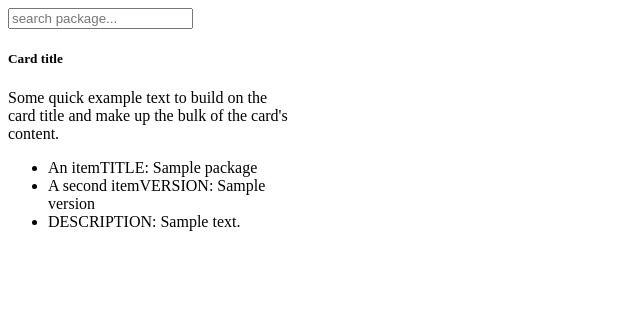
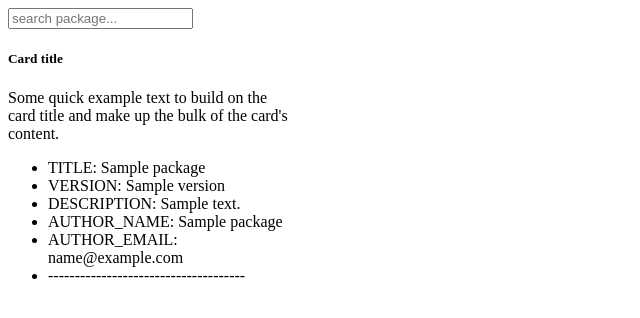
Before and after one commit to arturgorski14/PackageFinder, a Django app: template main/templates/main/index.html in a window 1280 px wide. Shown: the top 318 px of the page, without its empty margins (0-640 px from the left). Run offline with Django 4.2, Linux system fonts and the light colour scheme; the template is opened without the code that fills it: most values are stand-ins (such as "Sample title", 1, 10 or a date in 2020).

Commit message:
feat: Saving more values in ES

```diff
--- a/main/main_job.py
+++ b/main/main_job.py
@@ -29,9 +29,6 @@ def main_job():
             title=title,
             version=version,
             description=description,
-            # maintainer_name=maintainer_name,
-            # maintainer_name=maintainer_name,
-            # maintainer_name=maintainer_name,
         )
     print("MAIN JOB ENDED")
 
--- a/main/templates/main/index.html
+++ b/main/templates/main/index.html
@@ -13,13 +13,16 @@
     {% if packages %}
     <ul class="list-group list-group-flush">
     {% for package in packages %}
-        <li class="list-group-item">An itemTITLE: {{ package.title }}</li>
-        <li class="list-group-item">A second itemVERSION: {{ package.version }}</li>
+        <li class="list-group-item">TITLE: {{ package.title }}</li>
+        <li class="list-group-item">VERSION: {{ package.version }}</li>
         <li class="list-group-item">DESCRIPTION: {{ package.description }}</li>
+        <li class="list-group-item">AUTHOR_NAME: {{ package.author_name }}</li>
+        <li class="list-group-item">AUTHOR_EMAIL: {{ package.author_email }}</li>
+        <li class="list-group-item">-------------------------------------</li>
     {% endfor %}
     </ul>
-{% else %}
-    <p>No packages found.</p>
-{% endif %}
+    {% else %}
+        <p>No packages found.</p>
+    {% endif %}
 </div>
 <!-- https://getbootstrap.com/docs/5.3/components/card/#kitchen-sink -->
--- a/main/views.py
+++ b/main/views.py
@@ -3,6 +3,7 @@ import logging
 from django.shortcuts import redirect, render
 from elasticsearch.exceptions import NotFoundError
 from elasticsearch_dsl.query import MatchAll, MultiMatch
+from django.core.paginator import Paginator
 
 from main.documents import PypiPackageDocument
 from main.main_job import main_job
@@ -17,7 +18,6 @@ def index(request):
 
     context = {
         "packages": packages,
-        "q_found": search_value,
     }
     return render(request, "main/index.html", context)
 
@@ -26,7 +26,7 @@ def get_data_from_elastic(search_value):
     if search_value:
         match_query = MultiMatch(
             query=search_value,
-            fields=["description", "title"],
+            fields=["description", "title", "version", "author_name", "author_email"],
         )
     else:
         match_query = MatchAll()
```
